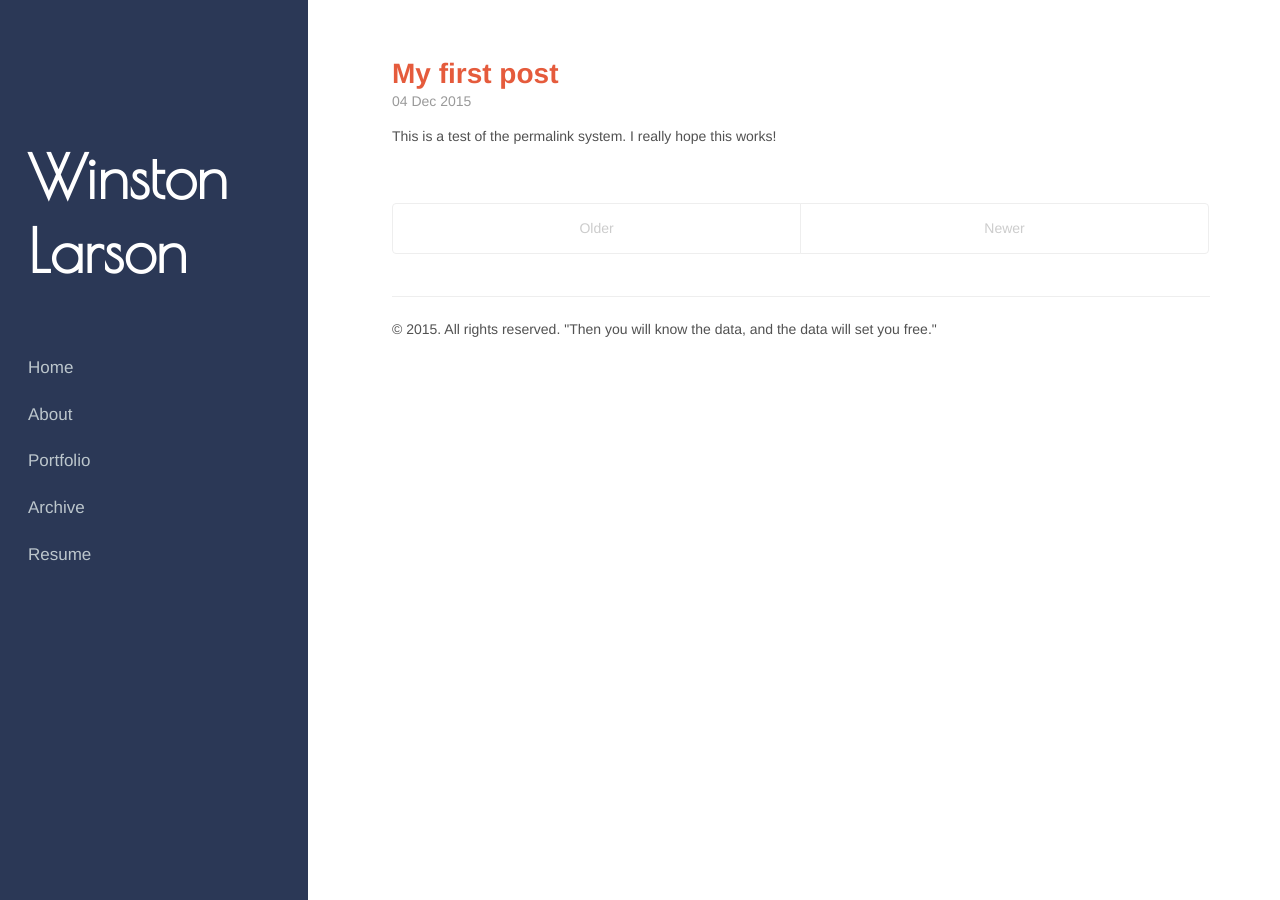
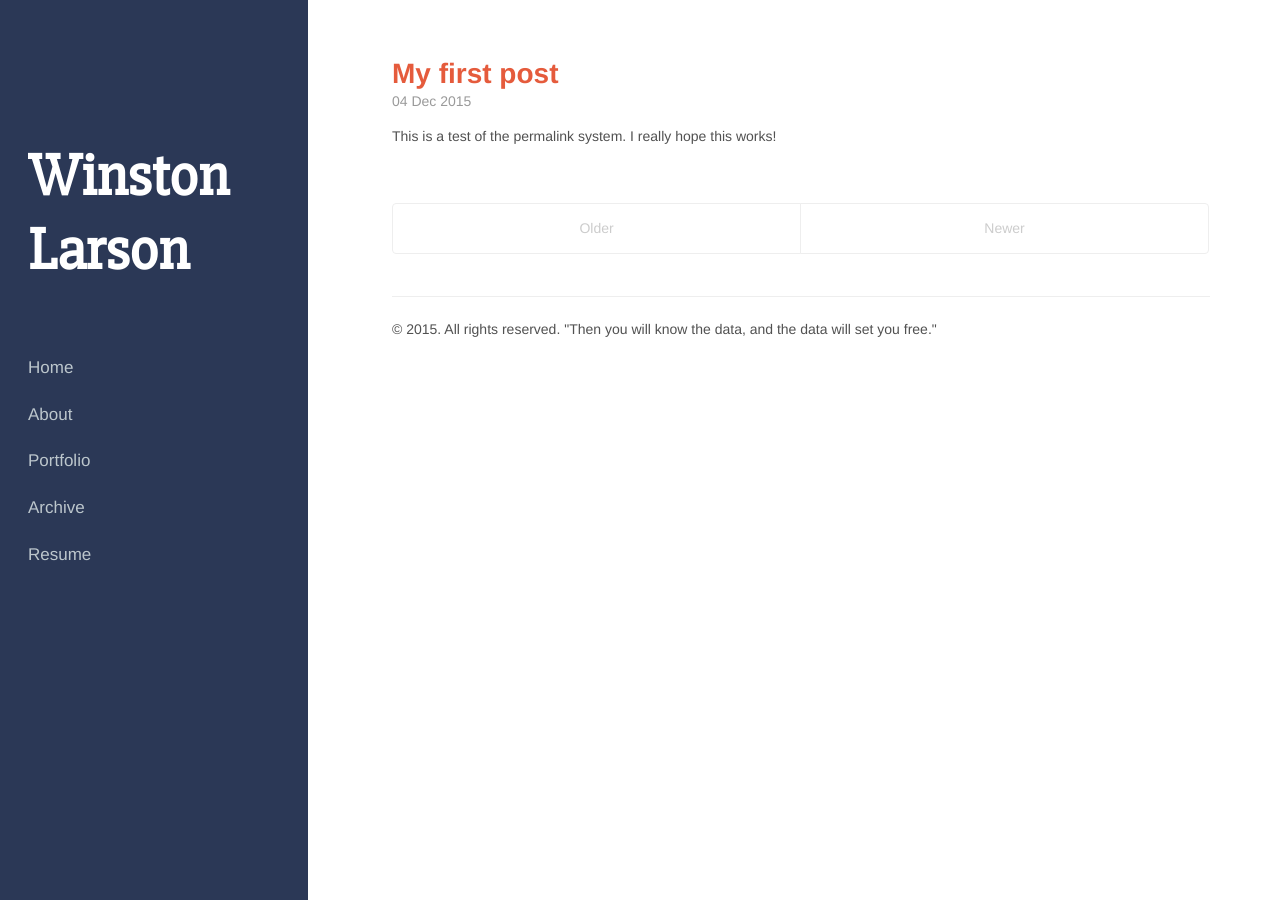
Before and after one commit to winstonlarson/old_website, a Jekyll site: the page built from index.html, in a window 1280 px wide. Built offline with Jekyll 4.4.1, drawn with Linux system fonts in a browser that asks for light colours; some web fonts are replaced; the list of posts is cut into pages by our own code.

Commit message:
New font

```diff
--- a/_includes/head.html
+++ b/_includes/head.html
@@ -21,6 +21,7 @@
   <!-- <link rel="stylesheet" href="http://fonts.googleapis.com/css?family=PT+Sans:400,400italic,700|Abril+Fatface"> -->
   <link rel="stylesheet" type="text/css" href="//fonts.googleapis.com/css?family=Muli" />
   <link href='https://fonts.googleapis.com/css?family=Poiret+One' rel='stylesheet' type='text/css'>
+  <link href='https://fonts.googleapis.com/css?family=Slabo+27px' rel='stylesheet' type='text/css'>
 
   <!-- Icons -->
   <link rel="apple-touch-icon-precomposed" sizes="144x144" href="{{ site.baseurl }}public/apple-touch-icon-144-precomposed.png">
--- a/public/css/hyde.css
+++ b/public/css/hyde.css
@@ -84,7 +84,7 @@
 .sidebar-about h1 {
   color: #fff;
   margin-top: 0;
-  font-family: 'Poiret One', Helvetica, Arial, sans-serif;
+  font-family: 'Slabo 27px', Helvetica, Arial, sans-serif;
   font-size: 4.25rem;
   text-decoration: none;
 }
```
Also changed, not shown: 11 other files.
